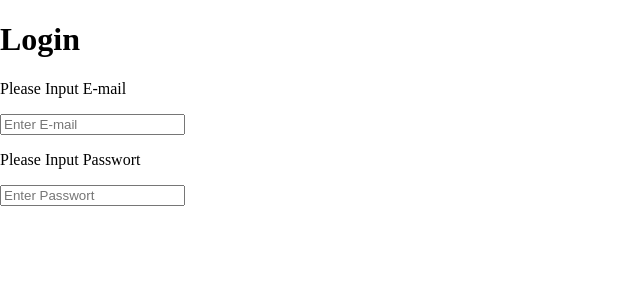
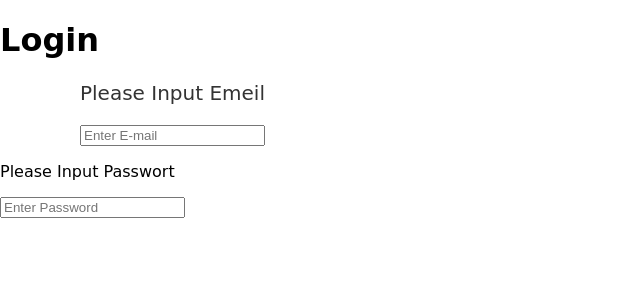
Before and after one commit to OsmanSa20/BitByByte, a Vue app in the folder BadUX/: page /login in a window 1280 px wide. Shown: the top 300 px of the page, without its empty margins (0-640 px from the left). Built offline with nearby package versions, Linux system fonts and the light colour scheme.

Commit message:
email input

```diff
--- a/BadUX/src/views/LoginPage.vue
+++ b/BadUX/src/views/LoginPage.vue
@@ -4,11 +4,13 @@
 
 
     <div id='input-container'>
-            <p> Please Input E-mail </p>
-            <input class="e-input" type="text" placeholder="Enter E-mail" />
+            <div id="email-input">
+                <p> Please Input Emeil </p>
+                <input class="e-input" type="text" placeholder="Enter E-mail" />
+            </div>
             <div class="e-input-group">
                 <p> Please Input Passwort </p>
-                <input class="e-input" name='input' type="password" placeholder="Enter Passwort" />
+                <input class="e-input" name='input' type="password" placeholder="Enter Password" />
                 <span class="e-input-group-icon e-input-popup-date"></span>
             </div>
     </div>
@@ -25,8 +27,20 @@ export default defineComponent({
 </script>
 
 <style scoped>
-h1, .input-container {
-  font-family: Comic Sans;
+
+h1, #input-container {
+  font-family: Comic Sans MS;
 }
 
+#email-input {
+  margin-left: 80px;
+}
+
+#email-input p {
+  font-size: 20px;
+  color: #333;
+}
+
+
+
 </style>
```
